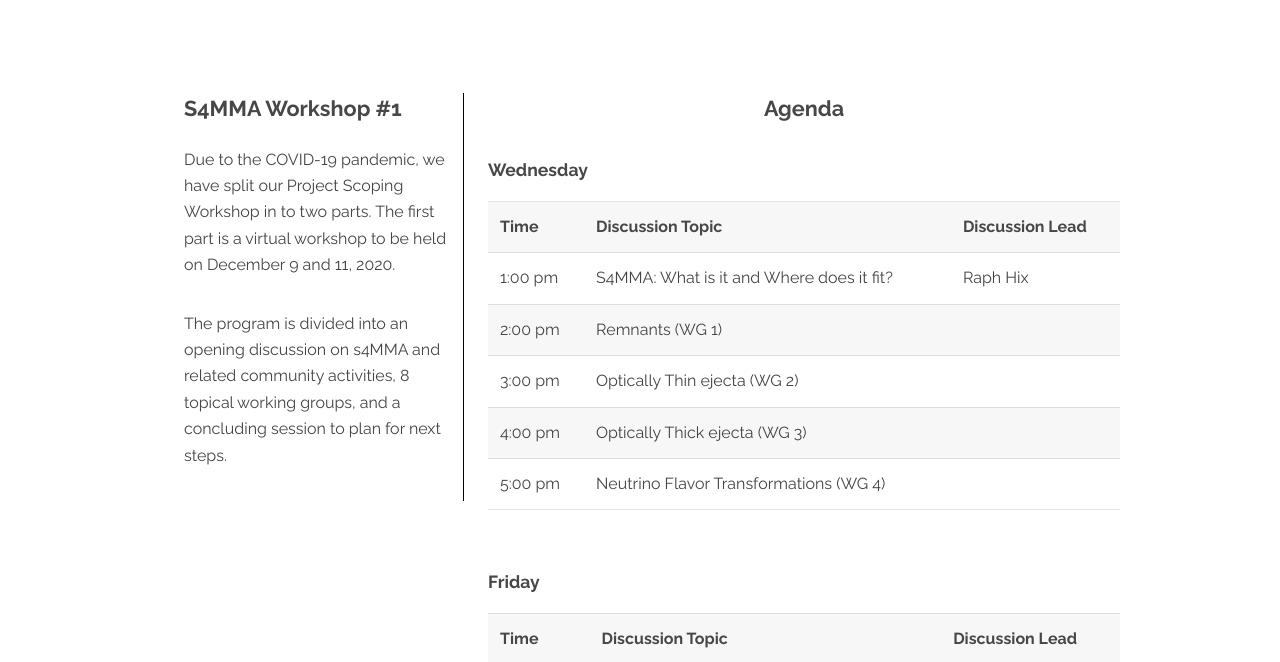
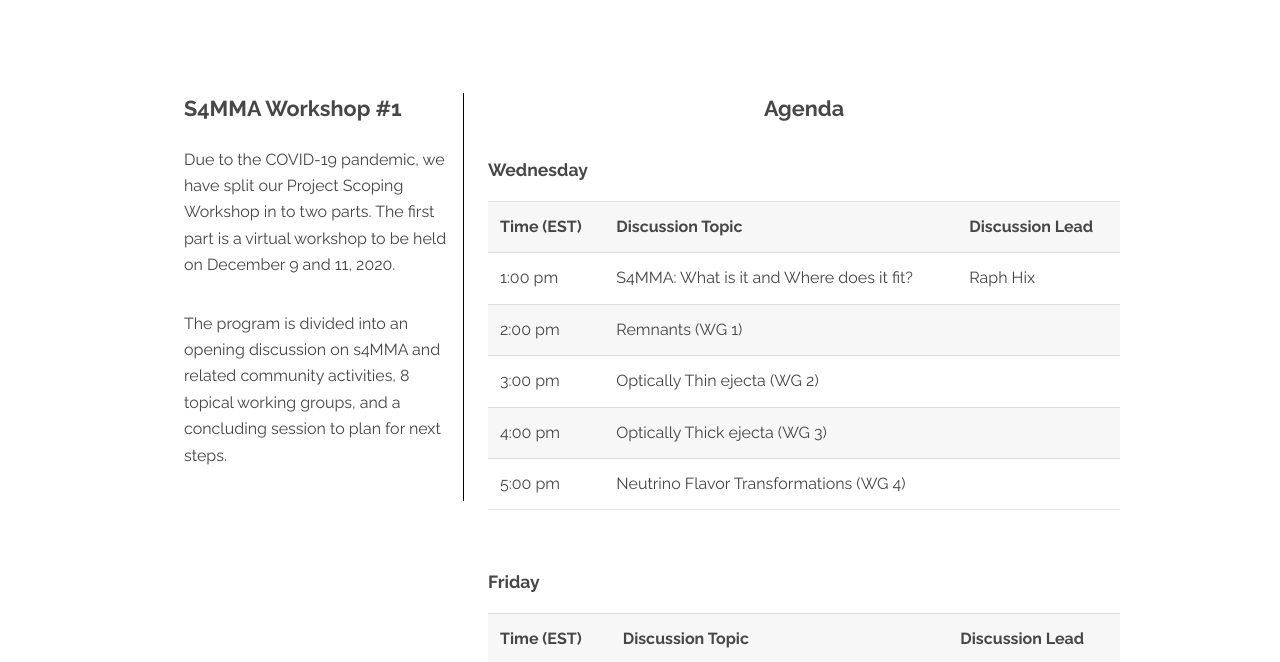
Before and after one commit to S4MMA/S4MMA.github.io, a plain HTML site: page meeting1.html in a window 1280 px wide. Shown: the part 109-771 px from the top of the page. Drawn offline with Linux system fonts and the light colour scheme.

Commit message:
Specify meeting one times as EST.

```diff
--- a/meeting1.html
+++ b/meeting1.html
@@ -64,7 +64,7 @@
             <div class="table-wrapper">
               	<h4> Wednesday</h4>
 				<table>
-         	   		<tr><td><b>Time</b></td><td><b>Discussion Topic</b></td><td><b>Discussion Lead</b></td></tr>
+         	   		<tr><td><b>Time (EST)</b></td><td><b>Discussion Topic</b></td><td><b>Discussion Lead</b></td></tr>
        	     	  	<tr><td>1:00 pm</td><td>S4MMA: What is it and Where does it fit? </td> <td>Raph Hix</td></tr>
 					<tr><td>2:00 pm</td><td>Remnants (WG 1)</td><td> </td></tr>
 					<tr><td>3:00 pm</td><td>Optically Thin ejecta (WG 2) </td> <td> </td></tr>
@@ -79,7 +79,7 @@
               <div class="table-wrapper">
               <h4> Friday</h4>
               <table>
-         	   		<tr><td><b>Time</b></td><td><b>Discussion Topic</b></td><td><b>Discussion Lead</b></td></tr>
+         	   		<tr><td><b>Time (EST)</b></td><td><b>Discussion Topic</b></td><td><b>Discussion Lead</b></td></tr>
        	     	  	<tr><td>1:00 pm</td><td>NS merger mechanism: <br> models and observations (WG 5) </td> <td></td></tr>
 					<tr><td>2:00 pm</td><td>CCSN merger mechanism: <br> models and observations (WG 6) </td><td> </td></tr>
 					<tr><td>3:00 pm</td><td>Nuclear matter and opacities  (WG 7) </td> <td> </td></tr>
```
